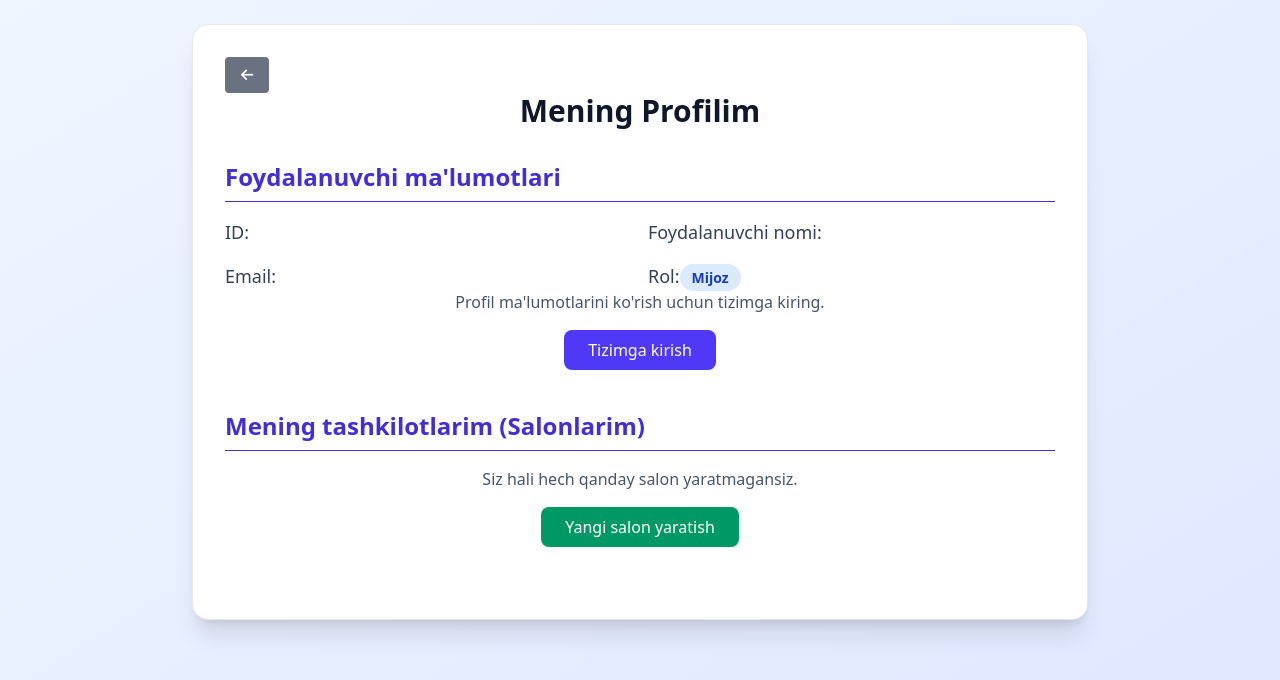
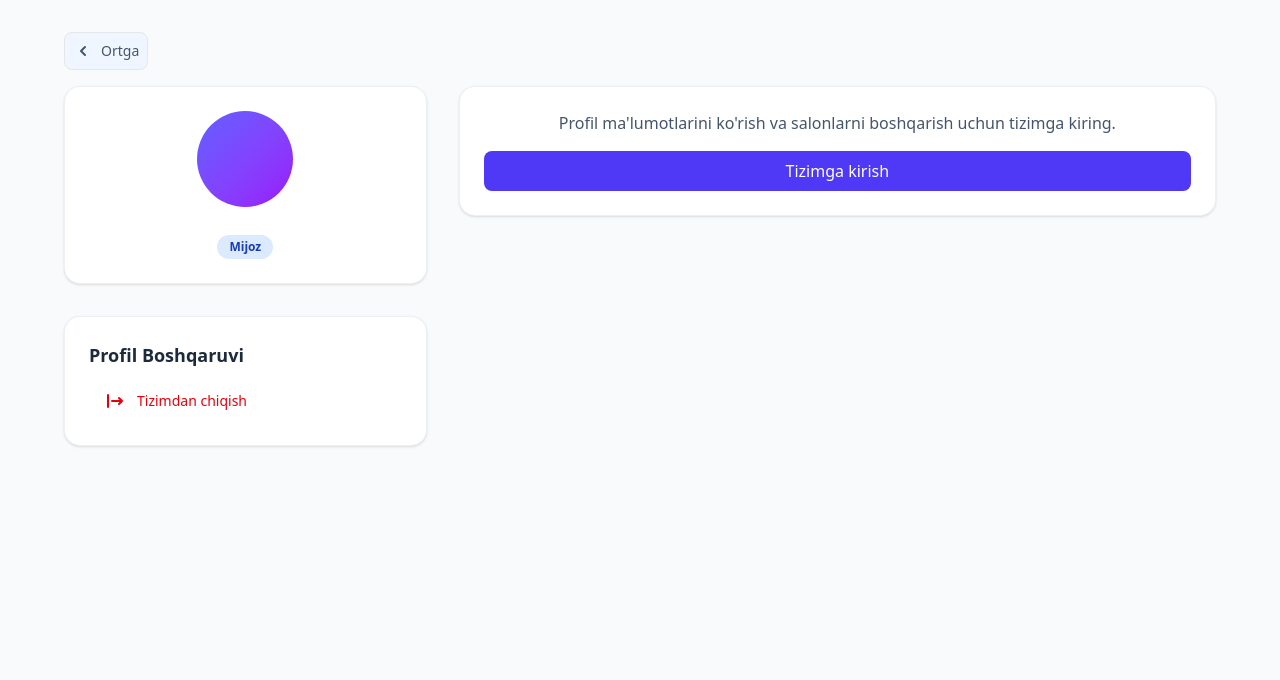
Before and after one commit to ZokirYorov/Salon-Queue, a Vue app: page /profile in a window 1280 px wide. Shown: the top 680 px of the page. Built offline with nearby package versions, Linux system fonts and the light colour scheme.

Commit message:
profile page some changes

```diff
--- a/src/views/ProfileView.vue
+++ b/src/views/ProfileView.vue
@@ -1,57 +1,104 @@
 <template>
-  <div class="min-h-screen bg-gradient-to-br from-blue-50 to-indigo-100 p-6">
-    <div class="max-w-4xl mx-auto bg-white rounded-2xl shadow-xl border border-gray-200 p-8">
-      <CButton
-          is-has-fa-icon
-          faClass="fa-solid fa-arrow-left"
-          @click="router.back()"
-          variant="ghost-accent"
-      />
-      <h1 class="text-3xl font-bold text-slate-900 mb-8 text-center">Mening Profilim</h1>
+  <div class="min-h-screen bg-slate-50 p-4 sm:p-6 lg:p-8">
+    <div class="max-w-6xl mx-auto">
+      <!-- Back Button -->
+      <div class="mb-4">
+        <button @click="router.back()" class="flex items-center gap-2 text-sm font-medium border border-gray-200 p-2 rounded-lg cursor-pointer bg-blue-50 hover:bg-blue-100 text-slate-600 hover:text-indigo-600 transition-colors">
+          <svg xmlns="http://www.w3.org/2000/svg" class="h-5 w-5" viewBox="0 0 20 20" fill="currentColor">
+            <path fill-rule="evenodd" d="M12.707 5.293a1 1 0 010 1.414L9.414 10l3.293 3.293a1 1 0 01-1.414 1.414l-4-4a1 1 0 010-1.414l4-4a1 1 0 011.414 0z" clip-rule="evenodd" />
+          </svg>
+          Ortga
+        </button>
+      </div>
 
-      <h2 class="text-2xl font-semibold text-indigo-700 mb-4 border-b pb-2">Foydalanuvchi ma'lumotlari</h2>
-      <div class="grid grid-cols-1 md:grid-cols-2 gap-4 text-lg">
-        <p><span class="font-medium text-slate-700">ID:</span> {{ currentUser?.id }}</p>
-        <p><span class="font-medium text-slate-700">Foydalanuvchi nomi:</span> {{ currentUser?.username }}</p>
-        <p><span class="font-medium text-slate-700">Email:</span> {{ currentUser?.email }}</p>
-        <p><span class="font-medium text-slate-700">Rol:</span>
-          <span :class="['px-3 py-1 rounded-full text-sm font-semibold', currentUser?.role === 'staff' ? 'bg-emerald-100 text-emerald-800' : 'bg-blue-100 text-blue-800']">
-              {{ currentUser?.role === 'staff' ? 'Xodim (Admin)' : 'Mijoz' }}
+      <div class="grid grid-cols-1 lg:grid-cols-3 gap-8">
+        <!-- Left Column: User Info -->
+        <div class="lg:col-span-1 space-y-8">
+          <div class="bg-white p-6 rounded-2xl shadow-sm border border-slate-200/60">
+            <div class="flex flex-col items-center">
+              <div class="w-24 h-24 rounded-full bg-gradient-to-br from-indigo-500 to-purple-600 flex items-center justify-center text-white text-4xl font-bold mb-4">
+                {{ currentUser?.username.charAt(0).toUpperCase() }}
+              </div>
+              <h1 class="text-2xl font-bold text-slate-900">{{ currentUser?.username }}</h1>
+              <p class="text-sm text-slate-500">{{ currentUser?.email }}</p>
+              <span :class="['mt-3 px-3 py-1 rounded-full text-xs font-semibold', currentUser?.role === 'staff' ? 'bg-emerald-100 text-emerald-800' : 'bg-blue-100 text-blue-800']">
+                {{ currentUser?.role === 'staff' ? 'Tashkilot Egasi' : 'Mijoz' }}
               </span>
-        </p>
             </div>
-      <div v-if="currentUser" class="mb-10">
           </div>
-      <div class="text-center text-slate-600 mb-10">
-        <p>Profil ma'lumotlarini ko'rish uchun tizimga kiring.</p>
-        <RouterLink to="/login" class="mt-4 inline-block px-6 py-2 bg-indigo-600 text-white rounded-lg hover:bg-indigo-700 transition">
+          <div class="bg-white p-6 rounded-2xl shadow-sm border border-slate-200/60">
+             <h3 class="text-lg font-semibold text-slate-800 mb-3">Profil Boshqaruvi</h3>
+             <button @click="logout" class="w-full text-left flex items-center gap-3 px-4 py-2.5 rounded-lg text-sm font-medium text-red-600 hover:bg-red-50 transition-colors">
+                <svg xmlns="http://www.w3.org/2000/svg" class="h-5 w-5" viewBox="0 0 20 20" fill="currentColor"><path fill-rule="evenodd" d="M3 3a1 1 0 00-1 1v12a1 1 0 102 0V4a1 1 0 00-1-1zm10.293 9.293a1 1 0 001.414 1.414l3-3a1 1 0 000-1.414l-3-3a1 1 0 10-1.414 1.414L14.586 9H7a1 1 0 100 2h7.586l-1.293 1.293z" clip-rule="evenodd" /></svg>
+                Tizimdan chiqish
+             </button>
+          </div>
+        </div>
+
+        <!-- Right Column: Salon Management -->
+        <div class="lg:col-span-2">
+          <div class="bg-white p-6 rounded-2xl shadow-sm border border-slate-200/60">
+            <div v-if="!currentUser">
+                <p class="text-center text-slate-600">Profil ma'lumotlarini ko'rish va salonlarni boshqarish uchun tizimga kiring.</p>
+                <RouterLink to="/login" class="mt-4 w-full block text-center px-6 py-2 bg-indigo-600 text-white rounded-lg hover:bg-indigo-700 transition">
                   Tizimga kirish
                 </RouterLink>
             </div>
+            <div v-else-if="currentUser.role === 'staff'">
+              <div class="flex justify-between items-center mb-6">
+                <h2 class="text-2xl font-bold text-slate-800">Mening Salonlarim</h2>
+                <button v-if="mySalons.length > 0 && !showCreateForm" @click="showCreateForm = true" class="flex items-center gap-2 px-4 py-2 bg-indigo-600 text-white text-sm font-semibold rounded-lg hover:bg-indigo-700 transition-all">
+                  <svg xmlns="http://www.w3.org/2000/svg" class="h-5 w-5" viewBox="0 0 20 20" fill="currentColor"><path fill-rule="evenodd" d="M10 3a1 1 0 011 1v5h5a1 1 0 110 2h-5v5a1 1 0 11-2 0v-5H4a1 1 0 110-2h5V4a1 1 0 011-1z" clip-rule="evenodd" /></svg>
+                  Yangi salon qo'shish
+                </button>
+              </div>
 
-      <div class="mb-10">
-        <h2 class="text-2xl font-semibold text-indigo-700 mb-4 border-b pb-2">Mening tashkilotlarim (Salonlarim)</h2>
-        <div v-if="mySalons.length > 0" class="space-y-4">
-          <div v-for="salon in mySalons" :key="salon.id" class="bg-gray-50 p-4 rounded-lg shadow-sm flex items-center justify-between">
+              <!-- Salon Creation Form -->
+              <div v-if="mySalons.length === 0 || showCreateForm" class="space-y-6 bg-slate-50 p-6 rounded-xl border border-slate-200">
+                 <h3 class="text-xl font-semibold text-slate-800">{{ salonForm.id ? 'Salonni Tahrirlash' : 'Yangi Salon Yaratish' }}</h3>
+                 <form @submit.prevent="handleSaveSalon" class="space-y-4">
+                    <AppInput v-model="salonForm.name" label="Salon nomi" placeholder="Masalan, 'King Barbershop'" required />
+                    <AppInput v-model="salonForm.address" label="Manzil" placeholder="Masalan, 'Toshkent, Amir Temur ko`chasi 15'" required />
+                    <AppInput v-model="salonForm.imageUrl" label="Rasm URL" placeholder="https://..." />
+                    <div class="flex items-center justify-end gap-3 pt-4">
+                        <button type="button" @click="cancelCreation" class="px-4 py-2 text-sm font-medium text-slate-700 bg-slate-100 hover:bg-slate-200 rounded-lg transition">
+                            Bekor qilish
+                        </button>
+                        <button type="submit" class="px-6 py-2 text-sm font-medium text-white bg-indigo-600 hover:bg-indigo-700 rounded-lg transition">
+                            {{ salonForm.id ? 'Saqlash' : 'Yaratish' }}
+                        </button>
+                    </div>
+                 </form>
+              </div>
+
+              <!-- My Salons List -->
+              <div v-if="mySalons.length > 0 && !showCreateForm" class="space-y-4 mt-6">
+                <div v-for="salon in mySalons"
+                     :key="Number(salon.id)"
+                     class="bg-slate-50 p-4 rounded-xl border border-slate-200/80 flex items-center justify-between hover:border-indigo-300 transition"
+                >
+                  <div class="flex items-center gap-4">
+                      <img :src="salon.imageUrl || 'https://via.placeholder.com/100'" alt="Salon" class="w-16 h-16 rounded-lg object-cover bg-slate-200">
                       <div>
-              <h3 class="text-lg font-semibold text-slate-800">{{ salon.name }}</h3>
-              <p class="text-sm text-slate-600">{{ salon.address }}</p>
+                        <h3 class="text-base font-bold text-slate-800">{{ salon.name }}</h3>
+                        <p class="text-xs text-slate-500">{{ salon.address }}</p>
                       </div>
-            <div class="space-x-2">
-              <button @click="editSalon(salon.id)" class="px-4 py-2 text-sm font-medium text-blue-600 hover:text-blue-800 transition">
-                Tahrirlash
+                  </div>
+                  <div class="flex gap-2">
+                    <button @click="editSalon(salon)" class="p-2 text-slate-500 hover:text-blue-600 hover:bg-blue-100 rounded-md transition">
+                        <svg xmlns="http://www.w3.org/2000/svg" class="h-5 w-5" viewBox="0 0 20 20" fill="currentColor"><path d="M17.414 2.586a2 2 0 00-2.828 0L7 10.172V13h2.828l7.586-7.586a2 2 0 000-2.828z" /><path fill-rule="evenodd" d="M2 6a2 2 0 012-2h4a1 1 0 010 2H4v10h10v-4a1 1 0 112 0v4a2 2 0 01-2 2H4a2 2 0 01-2-2V6z" clip-rule="evenodd" /></svg>
                     </button>
-              <button @click="deleteSalon(salon.id)" class="px-4 py-2 text-sm font-medium text-red-600 hover:text-red-800 transition">
-                O'chirish
+                    <button @click="deleteSalon(salon.id)" class="p-2 text-slate-500 hover:text-red-600 hover:bg-red-100 rounded-md transition">
+                        <svg xmlns="http://www.w3.org/2000/svg" class="h-5 w-5" viewBox="0 0 20 20" fill="currentColor"><path fill-rule="evenodd" d="M9 2a1 1 0 00-.894.553L7.382 4H4a1 1 0 000 2v10a2 2 0 002 2h8a2 2 0 002-2V6a1 1 0 100-2h-3.382l-.724-1.447A1 1 0 0011 2H9zM7 8a1 1 0 012 0v6a1 1 0 11-2 0V8zm4 0a1 1 0 012 0v6a1 1 0 11-2 0V8z" clip-rule="evenodd" /></svg>
                     </button>
                   </div>
                 </div>
               </div>
-        <div class="text-center text-slate-600">
-          <p>Siz hali hech qanday salon yaratmagansiz.</p>
-          <RouterLink to="/create-salon" class="mt-4 inline-block px-6 py-2 bg-emerald-600 text-white rounded-lg hover:bg-emerald-700 transition">
-            Yangi salon yaratish
-          </RouterLink>
+            </div>
+             <div v-else>
+                <p class="text-center text-slate-600">Sizda salonlarni boshqarish huquqi yo'q.</p>
+             </div>
+          </div>
         </div>
       </div>
     </div>
@@ -59,19 +106,23 @@
 </template>
 
 <script setup lang="ts">
-import { ref, onMounted } from 'vue';
+import { ref, onMounted, reactive, computed } from 'vue';
 import { useRouter, RouterLink } from 'vue-router';
-import CButton from "@/components/CButton.vue";
+import AppInput from "@/components/ui/AppInput.vue";
 
 interface Salon {
-  id: number;
+  id: number | null;
   name: string;
   address: string;
   imageUrl: string;
-  rating: number;
-  reviews: number;
-  currentQueue: number;
   adminId?: number;
+}
+
+interface SalonForm{
+  id: number | null;
+  name: string;
+  address: string;
+  imageUrl: string;
 }
 
 interface User {
@@ -83,12 +134,26 @@ interface User {
 
 const router = useRouter();
 const currentUser = ref<User | null>(null);
-const mySalons = ref<Salon[]>([]);
+const allSalons = ref<Salon[]>([]);
+const showCreateForm = ref(false);
+
+const salonForm = reactive<SalonForm>({
+  id: null,
+  name: '',
+  address: '',
+  imageUrl: '',
+});
+
+const mySalons = computed(() => {
+    if (!currentUser.value) return [];
+    return allSalons.value.filter(salon => salon.adminId === currentUser.value?.id);
+});
 
 onMounted(() => {
   loadUserData();
-  if (currentUser.value && currentUser.value.role === 'staff') {
-    loadMySalons();
+  loadAllSalons();
+  if (currentUser.value && currentUser.value.role === 'staff' && mySalons.value.length === 0) {
+    showCreateForm.value = true;
   }
 });
 
@@ -99,33 +164,82 @@ const loadUserData = () => {
   }
 };
 
-const loadMySalons = () => {
-  const storedSalonsString = localStorage.getItem('salons');
-  const allSalons: Salon[] = storedSalonsString ? JSON.parse(storedSalonsString) : [];
-  if (currentUser.value) {
-    mySalons.value = allSalons.filter(salon => salon.adminId === currentUser.value?.id);
+const loadAllSalons = () => {
+  const storedSalons = localStorage.getItem('salons');
+  if (storedSalons) {
+    allSalons.value = JSON.parse(storedSalons);
   }
 };
 
-const editSalon = (salonId: number) => {
-  router.push(`/create-salon/${salonId}`);
+const persistSalons = () => {
+    localStorage.setItem('salons', JSON.stringify(allSalons.value));
 };
 
-const deleteSalon = (salonId: number) => {
-  if (confirm("Haqiqatan ham bu salonni o'chirmoqchimisiz?")) {
-    const storedSalonsString = localStorage.getItem('salons');
-    let salons: Salon[] = storedSalonsString ? JSON.parse(storedSalonsString) : [];
+const resetForm = () => {
+    salonForm.id = null;
+    salonForm.name = '';
+    salonForm.address = '';
+    salonForm.imageUrl = '';
+}
 
-    salons = salons.filter(salon => salon.id !== salonId);
-    localStorage.setItem('salons', JSON.stringify(salons));
+const editSalon = (salon: Salon) => {
+  salonForm.id = salon.id;
+  salonForm.name = salon.name;
+  salonForm.address = salon.address;
+  salonForm.imageUrl = salon.imageUrl;
+  showCreateForm.value = true;
+};
 
-    loadMySalons(); // Ro'yxatni yangilash
+const cancelCreation = () => {
+    resetForm();
+    if (mySalons.value.length > 0) {
+        showCreateForm.value = false;
+    }
+}
+
+const handleSaveSalon = () => {
+    if (!salonForm.name || !salonForm.address) {
+        alert("Iltimos, salon nomi va manzilini to'ldiring.");
+        return;
+    }
+
+    if (salonForm.id) { // Editing existing salon
+        const index = allSalons.value.findIndex(s => s.id === salonForm.id);
+        if (index !== -1) {
+            allSalons.value[index] = { ...allSalons.value[index], ...salonForm };
+        }
+    } else { // Creating new salon
+        const newSalon: Salon = {
+            id: Date.now(),
+            name: salonForm.name,
+            address: salonForm.address,
+            imageUrl: salonForm.imageUrl || 'https://via.placeholder.com/400x250?text=Salon',
+            adminId: currentUser.value?.id,
+        };
+        allSalons.value.push(newSalon);
+    }
+
+    persistSalons();
+    alert(`Salon ma'lumotlari muvaffaqiyatli saqlandi!`);
+    resetForm();
+    showCreateForm.value = false;
+}
+
+const deleteSalon = (salonId: number | null) => {
+  if (confirm("Haqiqatan ham bu salonni o'chirmoqchimisiz? Bu amalni ortga qaytarib bo'lmaydi.")) {
+    allSalons.value = allSalons.value.filter(salon => salon.id !== salonId);
+    persistSalons();
     alert('Salon muvaffaqiyatli o\'chirildi!');
   }
 };
+
+const logout = () => {
+    if (confirm("Haqiqatan ham tizimdan chiqmoqchimisiz?")) {
+        localStorage.removeItem('currentUser');
+        localStorage.removeItem('role');
+        localStorage.removeItem('selectedSalonId');
+        currentUser.value = null;
+        router.push('/login');
+    }
+}
 </script>
-
-
-<style scoped>
-
-</style>
```
Lines whose indentation alone changed are shown as unchanged.
